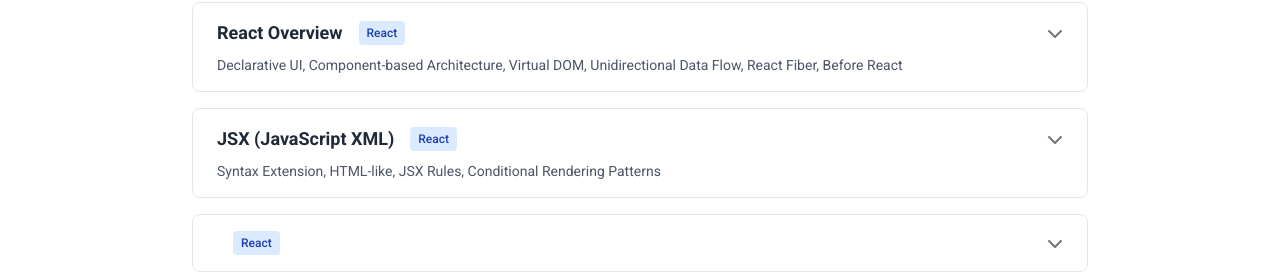
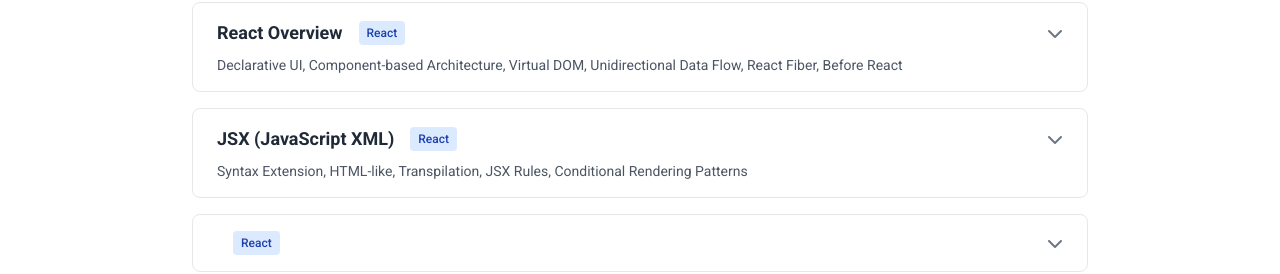
Before and after one commit to WoodyLinwc/Portfolio-Next.js, a Next.js app in the folder portfolio/: page /learning/react in a window 1280 px wide. Shown: the part 3382-3656 px from the top of the page. Built offline with nearby package versions, Linux system fonts and the light colour scheme.

Commit message:
Update index.ts

```diff
--- a/portfolio/src/data/basics/react/index.ts
+++ b/portfolio/src/data/basics/react/index.ts
@@ -19,7 +19,7 @@ export const reactBasics: BasicTopic[] = [
         title: "JSX (JavaScript XML)",
         category: "React",
         description:
-            "Syntax Extension, HTML-like, JSX Rules, Conditional Rendering Patterns",
+            "Syntax Extension, HTML-like, Transpilation, JSX Rules, Conditional Rendering Patterns",
         content: jsx,
     },
 
```
